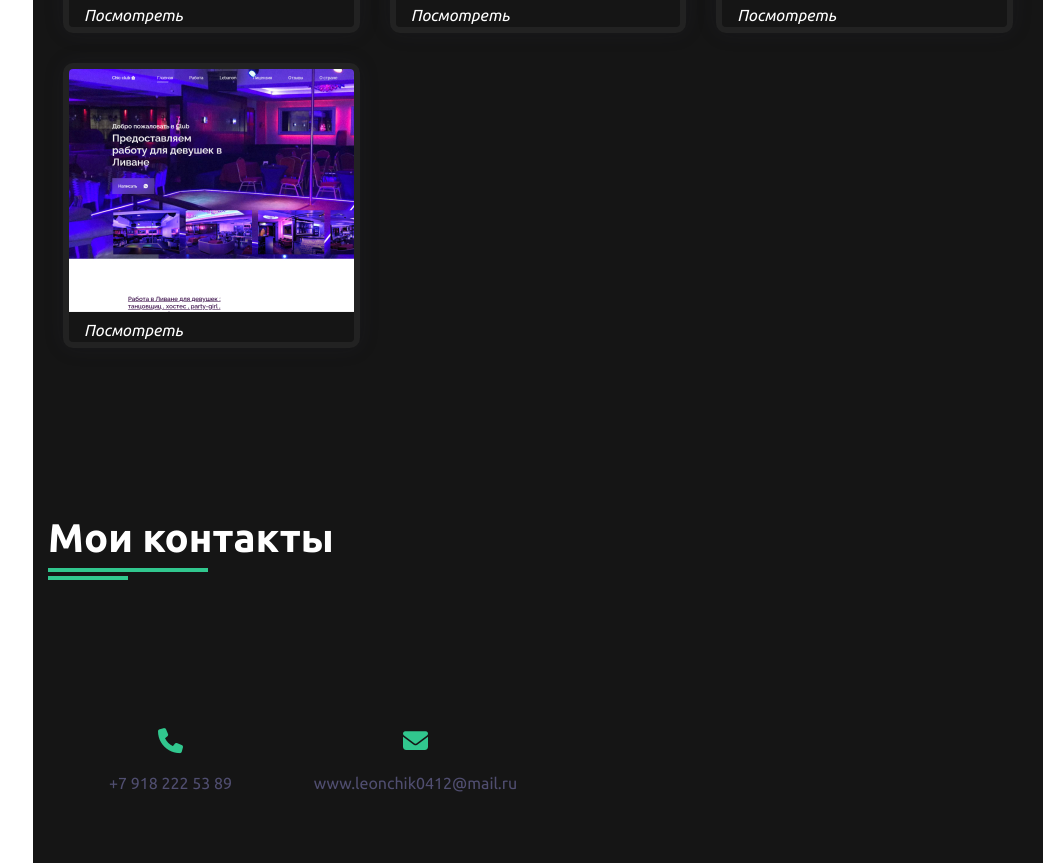
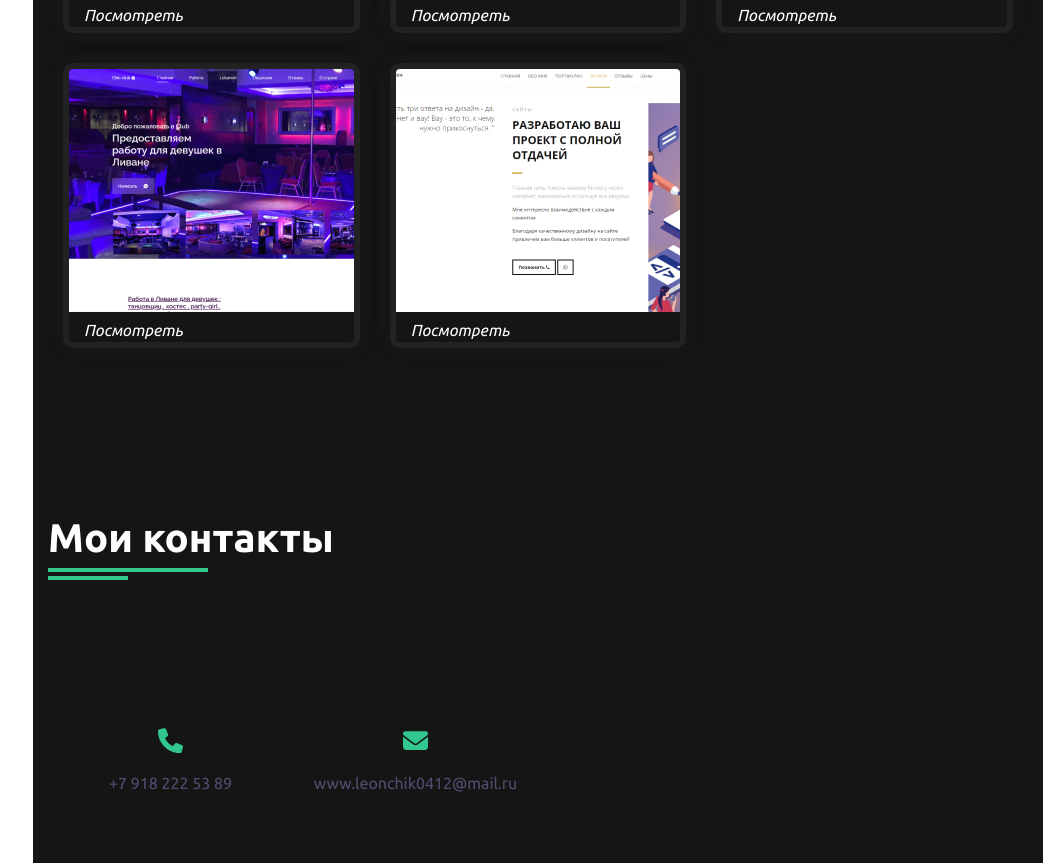
Before and after one commit to Leoncode99/myportfolio, a plain HTML site: page index.html in a window 1280 px wide. Shown: the part 4327-5190 px from the top of the page, without its empty margins (237-1280 px from the left). Drawn offline with nearby package versions, Linux system fonts and the light colour scheme.

Commit message:
Update index.html

```diff
--- a/index.html
+++ b/index.html
@@ -493,6 +493,17 @@
                     </div>
                 </div>
                  <!--===== portfolio item end =====-->
+
+                 <!--===== portfolio item =====-->
+                <div class="portfolio-item padd-15">
+                    <div class="portfolio-item-inner shadow-dark">
+                        <div class="portfolio-img">
+                            <img src="images/p.jpg" alt="">
+                            <a href="https://leoncode99.github.io/newportfolioleon/" style="color: #fff; font-style: italic; margin-left: 15px;" target="_blank">Посмотреть</a>
+                        </div>
+                    </div>
+                </div>
+                 <!--===== portfolio item end =====-->
             </div>
             </div>
         </section>
```
